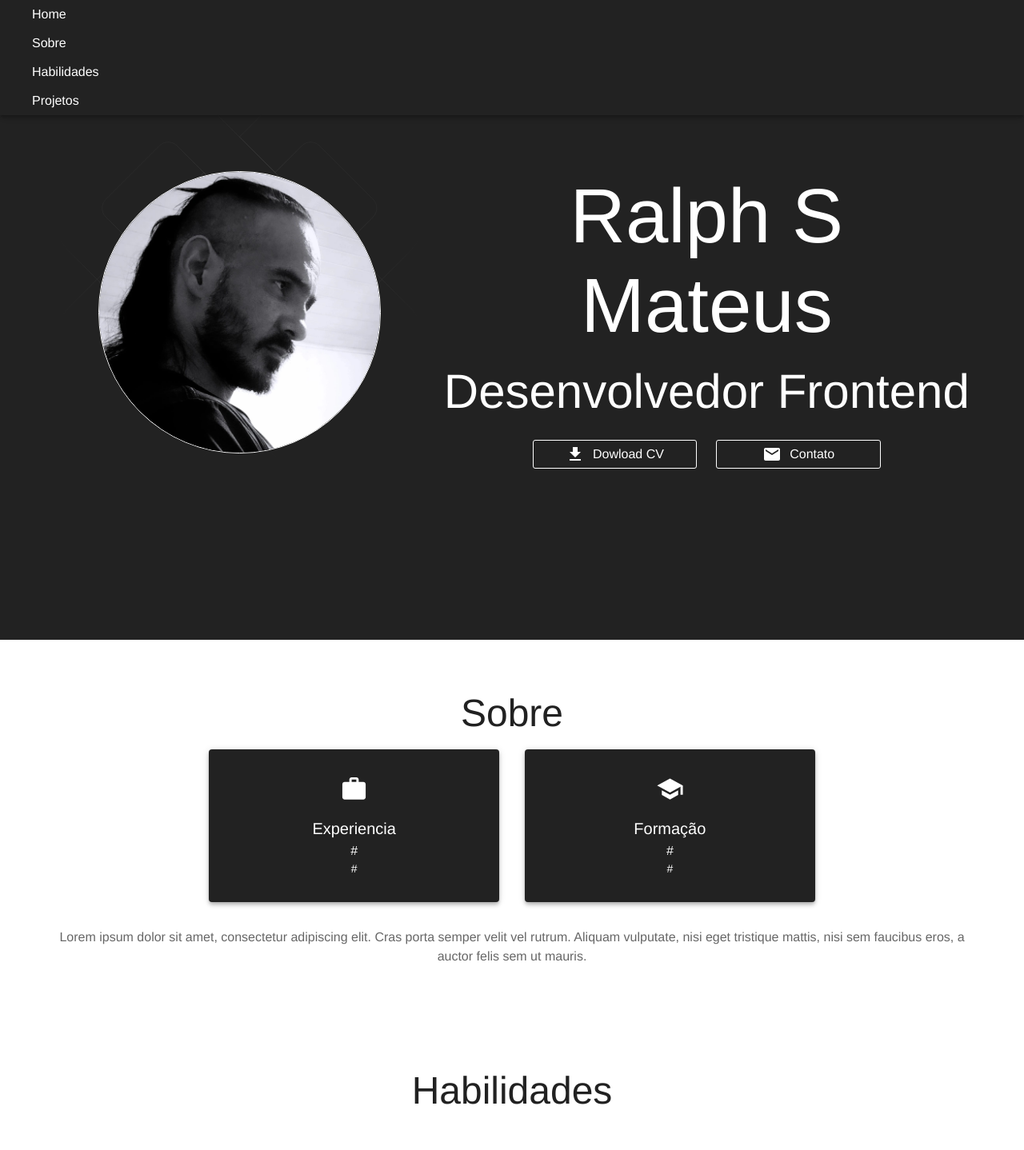
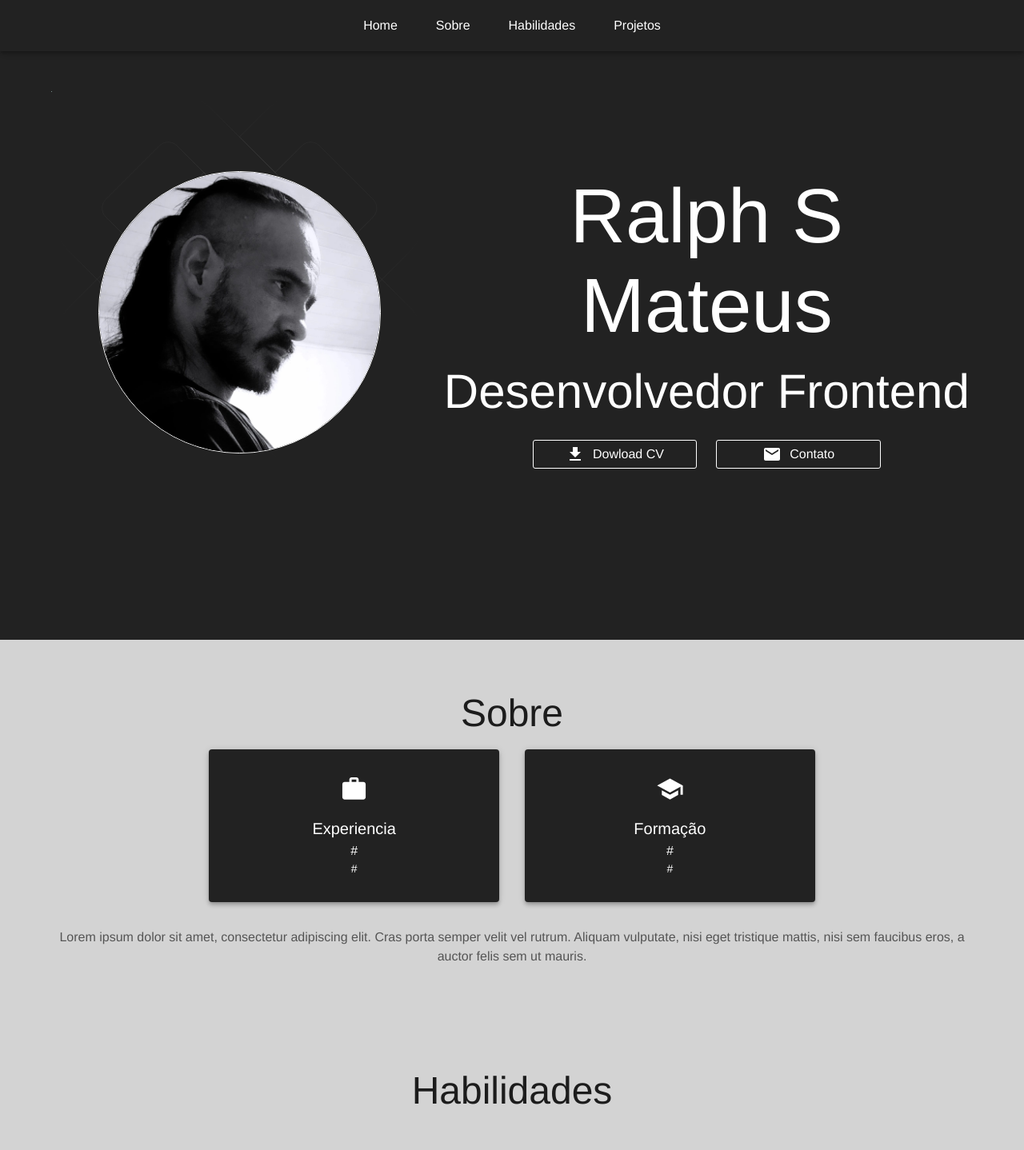
Before and after one commit to RalphSM/meu-portfolio, a React (Vite) app: page / in a window 1280 px wide. Shown: the top 1438 px of the page at 80% size. Built offline with nearby package versions, Linux system fonts and the light colour scheme.

Commit message:
NavBar fix

```diff
--- a/src/Pages/Home/sections/AboutMe/AboutMe.tsx
+++ b/src/Pages/Home/sections/AboutMe/AboutMe.tsx
@@ -4,7 +4,7 @@ import SchoolIcon from '@mui/icons-material/School';
 
 const AboutMe = () => {
   const StyledSection = styled("section")(({ theme }) => ({
-    backgroundColor: theme.palette.background.default,
+    backgroundColor: "#d3d3d3",
     padding: theme.spacing(8, 0),
     textAlign: "center",
   }));
--- a/src/Pages/Home/sections/NavBar/NavBar.tsx
+++ b/src/Pages/Home/sections/NavBar/NavBar.tsx
@@ -1,59 +1,57 @@
-import { AppBar, Divider, Drawer, IconButton, List, ListItem, ListItemText, MenuItem, styled, Toolbar } from "@mui/material"
+import { AppBar, Box, Divider, Drawer, IconButton, List, ListItem, ListItemText, MenuItem, styled, Toolbar } from "@mui/material";
 import MenuIcon from '@mui/icons-material/Menu';
 import { useState } from "react";
 
 const NavBar = () => {
+  const [openDrawer, setOpenDrawer] = useState(false);
 
-    const [openDrawer, setOpenDrawer] =useState(false);
+  const StyledToolbar = styled(Toolbar)({
+    display: "flex",
+    justifyContent: "space-between",
+    alignItems: "center",
+  });
 
-
-    const StyledToobar = styled(Toolbar)(({ })=> ({
-        display: "flex",
-        justifyContent: "space-between"
-      }))
-
-      const toggleDrawer = (open: boolean ) => {
-        setOpenDrawer(open);
-      }
+  const toggleDrawer = () => {
+    setOpenDrawer((prev) => !prev);
+  };
 
   const handleItemClick = () => {
-        toggleDrawer(false);
+    setOpenDrawer(false);
   };
 
   return (
     <>
       <AppBar position="fixed">
-            <StyledToobar>
-              <div>
+        <StyledToolbar>
+          <Box sx={{ display: 'flex', gap: 2, justifyContent: 'center', width: '100%'}}>
             <MenuItem component="a" href="#home" sx={{ display: { xs: 'none', md: 'block' } }}>Home</MenuItem>
             <MenuItem component="a" href="#sobre" sx={{ display: { xs: 'none', md: 'block' } }}>Sobre</MenuItem>
             <MenuItem component="a" href="#skills" sx={{ display: { xs: 'none', md: 'block' } }}>Habilidades</MenuItem>
             <MenuItem component="a" href="#projetos" sx={{ display: { xs: 'none', md: 'block' } }}>Projetos</MenuItem>
-              </div>
+          </Box>
           <IconButton
             color="inherit"
             aria-label="menu"
-              edge= "end"
-              onClick={ ()  => toggleDrawer(true) }
-              sx={{ display:{xs:"block", md:"none"} }}
+            edge="end"
+            onClick={toggleDrawer}
+            sx={{ display: { xs: 'block', md: 'none' } }}
           >
-                <MenuIcon/>
+            <MenuIcon />
           </IconButton>
-            </StyledToobar>
+        </StyledToolbar>
       </AppBar>
+
       <Drawer
         anchor="right"
         open={openDrawer}
-        onClose={() => toggleDrawer(false)}
+        onClose={toggleDrawer}
         sx={{
-         '& .MuiDrawer-papper': {
-            width: 250,
-            backgroundColor: "#333",
+          '& .MuiDrawer-paper': {
+            width: 100,
+            backgroundColor: "#d3d3d3",
             color: "#fff",
-            borderLeft: "2px solid #444"
-         }
-
-
+            borderLeft: "2px solid #444",
+          },
         }}
       >
         <List>
@@ -77,10 +75,9 @@ const NavBar = () => {
           </ListItem>
           <Divider sx={{ backgroundColor: '#444' }} />
         </List>
-
       </Drawer>
     </>
-    )
-  }
+  );
+};
 
-  export default NavBar
+export default NavBar;
--- a/src/Pages/Home/sections/Skills/Skills.tsx
+++ b/src/Pages/Home/sections/Skills/Skills.tsx
@@ -15,7 +15,7 @@ const Skills = () => {
   }));
 
   return (
-    <Box py={8} bgcolor="background.default" id="skills">
+    <Box py={8} bgcolor="#d3d3d3" id="skills">
       <Container maxWidth="lg">
         <Typography variant="h3" color="textPrimary" textAlign="center" gutterBottom>
           Habilidades
```
Lines whose indentation alone changed are shown as unchanged.
